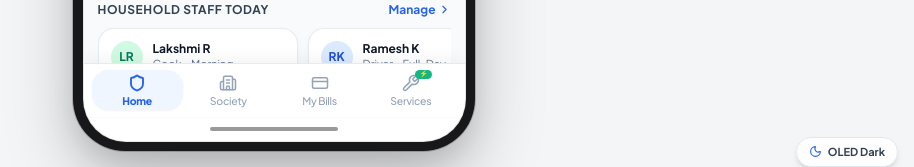
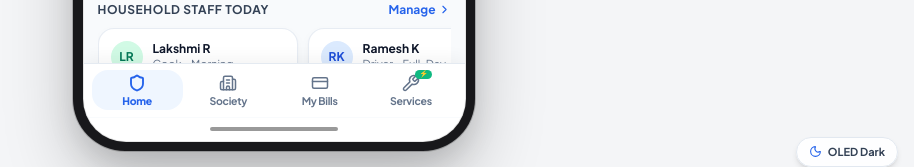
Before and after one commit to Suriyarishi/Demo-SocietyManagementApp, a React (Vite) app: page / in a window 1280 px wide. Shown: the part 617-784 px from the top of the page, without its empty margins (366-1280 px from the left). Built offline with nearby package versions, Linux system fonts and the light colour scheme.

Commit message:
style(batch-5): elevate inactive bottom navigation tab contrast to bold slate-500

```diff
--- a/components/AppBottomNav.tsx
+++ b/components/AppBottomNav.tsx
@@ -28,8 +28,8 @@ export const AppBottomNav: React.FC<AppBottomNavProps> = ({ activeTab, onTabChan
             onClick={() => onTabChange(tab.id)}
             className={`flex-1 flex flex-col items-center justify-center gap-0.5 py-1 px-1 rounded-2xl transition-all press-scale ${
               isActive
-                ? 'bg-cobalt-50 text-cobalt-600 dark:bg-cobalt-950/80 dark:text-cobalt-400 font-extrabold shadow-sm'
-                : 'text-slate-400 hover:text-slate-700 dark:hover:text-slate-200 font-medium'
+                ? 'bg-cobalt-50 text-cobalt-600 dark:bg-cobalt-950/80 dark:text-cobalt-400 font-extrabold shadow-2xs'
+                : 'text-slate-500 hover:text-slate-800 dark:text-slate-400 dark:hover:text-slate-200 font-bold'
             }`}
           >
             <div className="relative flex items-center justify-center">
```
